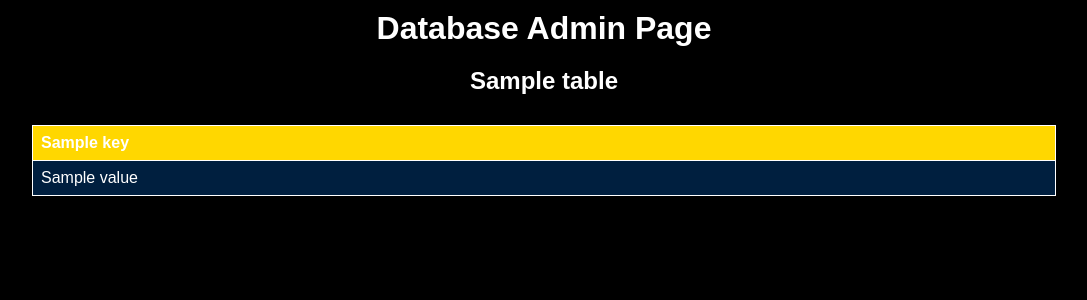
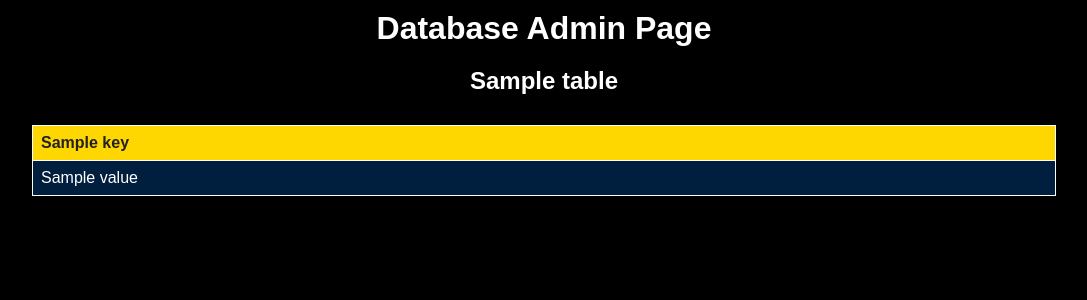
Before and after one commit to Xshir/JustFlyItAppBackend, a Flask app: template templates/database.html in a window 1280 px wide. Shown: the top 300 px of the page, without its empty margins (96-1183 px from the left). Run offline with Flask 2, Linux system fonts and the light colour scheme; the template is opened without the code that fills it: most values are stand-ins (such as "Sample title", 1, 10 or a date in 2020); some libraries are stand-ins or nearby versions.

Commit message:
third commit

```diff
--- a/templates/database.html
+++ b/templates/database.html
@@ -50,6 +50,7 @@
         /* Style for header cells */
         th {
             background-color: #FFD700;
+            color: #222222; /* Dark text on gold background */
         }
     </style>
 </head>
```
